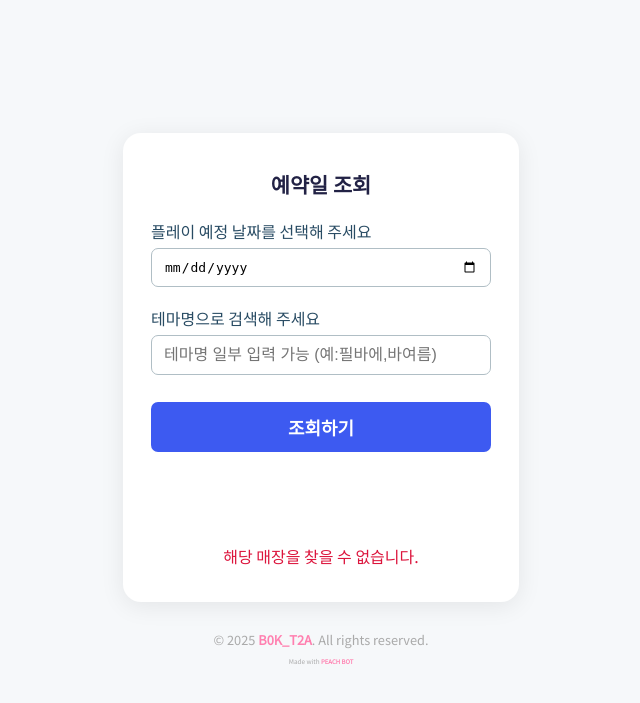
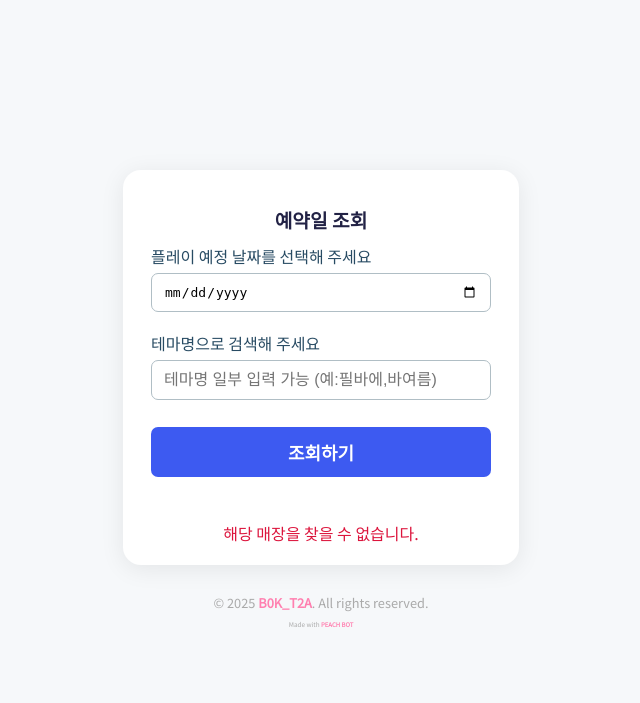
Before and after one commit to b0kt2a/B0KT2A-RSVN, a Flask app: page / in a window 1280 px wide. Shown: the top 703 px of the page, without its empty margins (319-959 px from the left). Run offline with Flask 3, Linux system fonts and the light colour scheme; data comes from the database, SQL or seed files in the repository; both versions use the stored data as it was after the commit.

Commit message:
Add files via upload

```diff
--- a/templates/index.html
+++ b/templates/index.html
@@ -19,7 +19,7 @@
         }
         .center-box {
             background: #fff;
-            padding: 36px 28px 34px 28px;
+            padding: 36px 28px 20px 28px;
             border-radius: 18px;
             box-shadow: 0 4px 24px rgba(0,0,0,0.08);
             width: 340px;
@@ -31,8 +31,8 @@
         h1, h2 {
             text-align: center;
             margin-top: 0;
-            margin-bottom: 20px;
-            font-size: 1.3em;
+            margin-bottom: 10px;
+            font-size: 1.2em;
             font-weight: 700;
             color: #222245;
         }
@@ -81,14 +81,14 @@
             background: #263eab;
         }
         .store-name-result {
-            font-size: 1.22em;
+            font-size: 1.15em;
             font-weight: bold;
             color: #223089;
-            margin-bottom: 4px;
             text-align: center;
         }
         .deadline-result {
-            margin-top: 20px;
+            margin-top: 10px;
+            margin-bottom: 4px;
             font-size: 1.15em;
             font-weight: 600;
             color: #3d5af1;
@@ -139,13 +139,13 @@
             </label>
             <input type="submit" value="조회하기" class="submit-btn">
         </form>
-        <br><br><br>
+        <br>
      {% if reservation_results is not none %}
         {% if reservation_results|length > 0 %}
             <h2>예약해야 할 날짜/시간</h2>
            <ul style="padding-left:0;list-style:none;" text-align="center;">
     {% for res in reservation_results %}
-        <li style="margin-bottom: 16px;" text-align="center;">
+        <li style="margin-bottom: 10px;" text-align="center;">
             <div class="store-name-result">[{{ res.name }}]</div>
             <div class="deadline-result">{{ res.deadline }}</div>
             {% if res.memo %}
```
Also changed, not shown: database.db.
